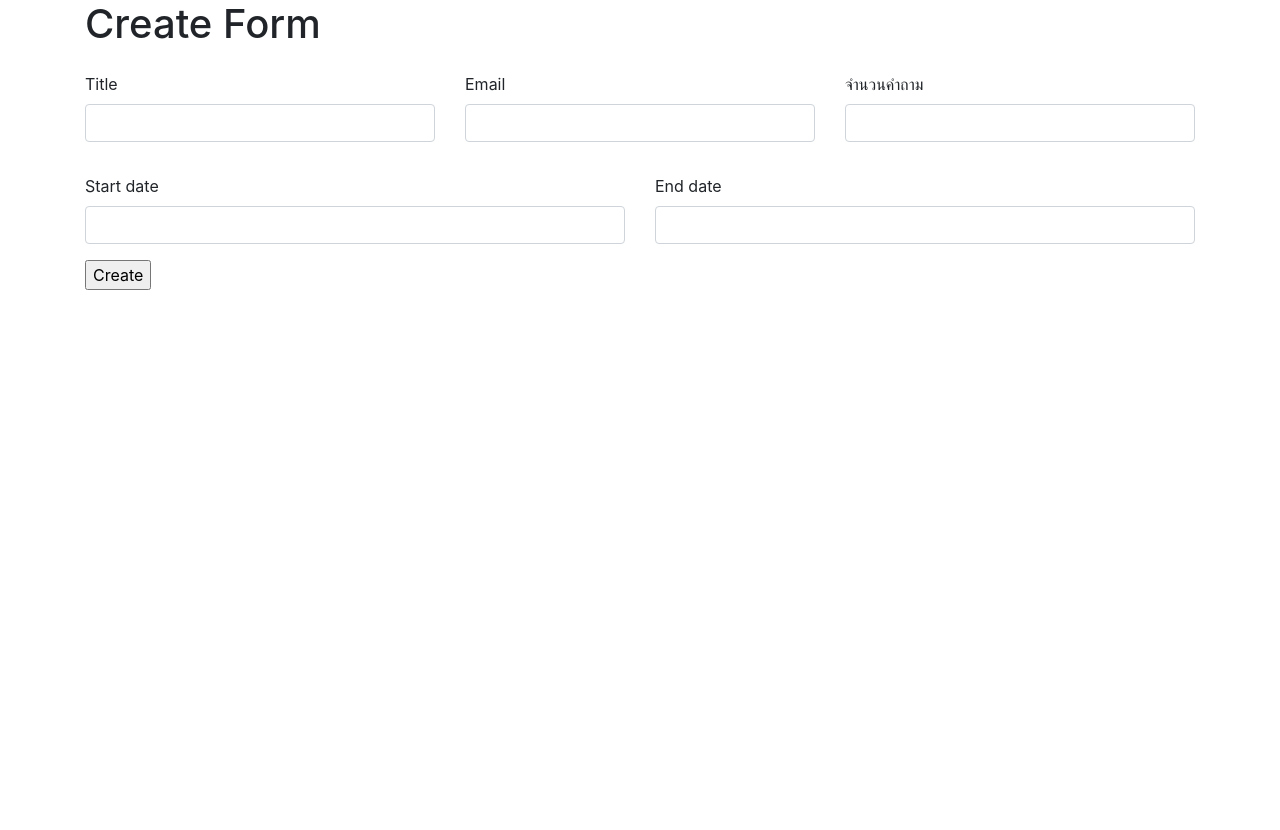
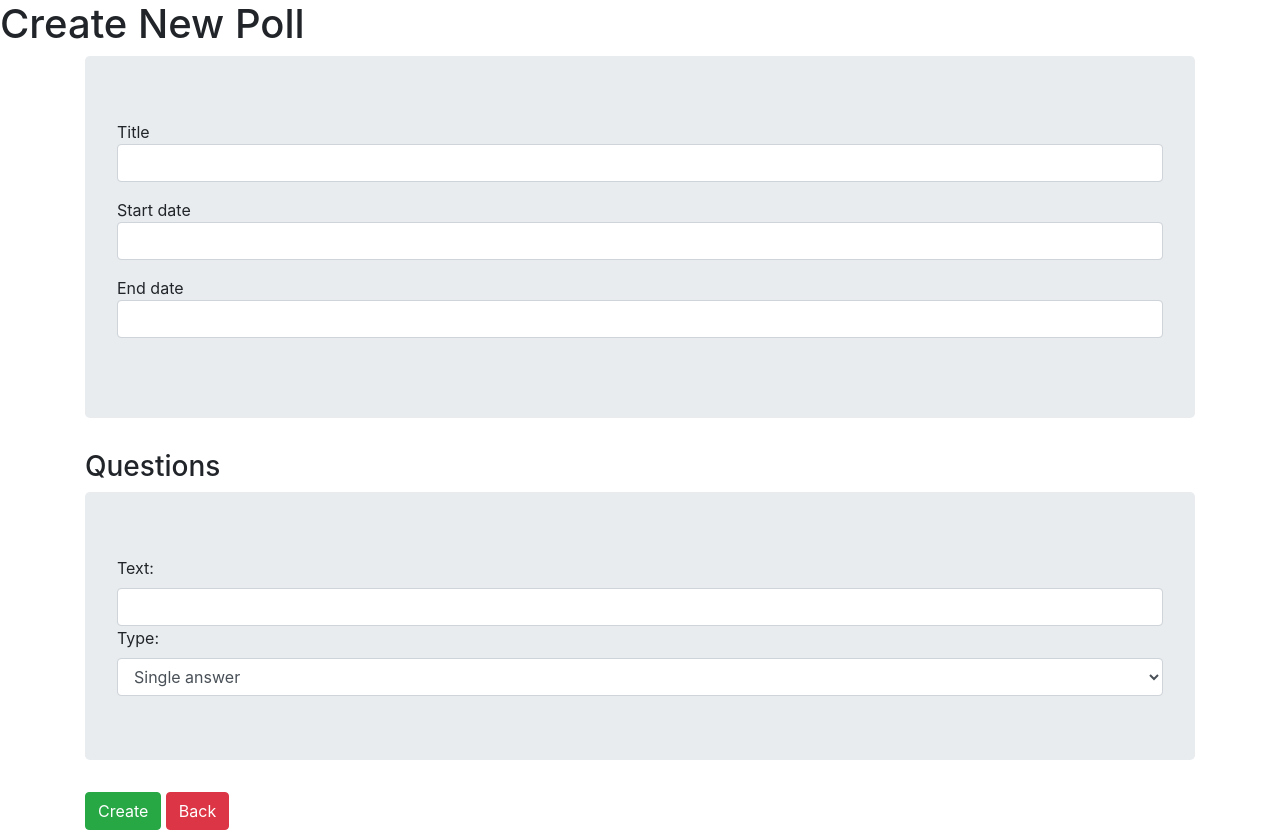
Before and after one commit to wiput1999/webpro2018-django, a Django app: page /polls/create/ in a window 1280 px wide. Before the commit the page ends 290 px from the top, so only its background shows below. Run offline with Django 3.2, Linux system fonts and the light colour scheme; the visitor is signed in with stand-in values (Sample User, id 1); some libraries are stand-ins or nearby versions.

Commit message:
:sparkles: add week 5

```diff
--- a/polls/forms.py
+++ b/polls/forms.py
@@ -4,7 +4,7 @@ from django.contrib.auth.models import User
 from django.core import validators
 from django.core.exceptions import ValidationError
 
-from polls.models import Poll
+from polls.models import Poll, Question, Choice
 
 
 def validate_even(value):
@@ -15,8 +15,6 @@ def validate_even(value):
 # New Poll Form
 class PollForm(forms.Form):
     title = forms.CharField(label='ชื่อโพล', max_length=100, required=True)
-    email = forms.CharField(validators=[validators.validate_email])
-    no_questions = forms.IntegerField(label='จำนวนคำถาม', min_value=0, max_value=10, required=True)
     start_date = forms.DateField(required=False)
     end_date = forms.DateField(required=False)
 
@@ -41,10 +39,26 @@ class PollForm(forms.Form):
             raise forms.ValidationError('โปรดเลือกวันที่เริ่มต้น')
 
 
+class QuestionForm(forms.ModelForm):
+    question_id = forms.IntegerField(required=False, widget=forms.HiddenInput)
+
+    class Meta:
+        model = Question
+        exclude = ['poll']
+
+        widgets = {
+            'text': forms.TextInput(attrs={'class': 'form-control'}),
+            'type': forms.Select(attrs={'class': 'form-control'}),
+        }
+
+
+class ChoiceForm(forms.ModelForm):
+    class Meta:
+        model = Choice
+        exclude = []
+
+
 class PollModelForm(forms.ModelForm):
-    email = forms.CharField(validators=[validators.validate_email])
-    no_questions = forms.IntegerField(label='จำนวนคำถาม', min_value=0, max_value=10, required=True)
-
     class Meta:
         model = Poll
         exclude = ['del_flag']
--- a/polls/templates/polls/create.html
+++ b/polls/templates/polls/create.html
@@ -1,105 +1,74 @@
 <!DOCTYPE html>
+
 {% load static %}
+
 <html lang="en">
 <head>
-    <meta charset="UTF-8">
-    <title>Create Poll</title>
-    <link rel="stylesheet" href="https://stackpath.bootstrapcdn.com/bootstrap/4.3.1/css/bootstrap.min.css"
-          integrity="sha384-ggOyR0iXCbMQv3Xipma34MD+dH/1fQ784/j6cY/iJTQUOhcWr7x9JvoRxT2MZw1T" crossorigin="anonymous">
-    <style>
-        .errorlist {
-            color: red;
-        }
-    </style>
+    <meta charset="UTF-8"/>
+    <meta name="viewport" content="width=device-width, initial-scale=1.0"/>
+    <meta http-equiv="X-UA-Compatible" content="ie=edge"/>
+    <title>Create New Poll</title>
+    <link
+            rel="stylesheet"
+            href="https://stackpath.bootstrapcdn.com/bootstrap/4.3.1/css/bootstrap.min.css"
+            integrity="sha384-ggOyR0iXCbMQv3Xipma34MD+dH/1fQ784/j6cY/iJTQUOhcWr7x9JvoRxT2MZw1T"
+            crossorigin="anonymous"
+    />
 </head>
 <body>
-<div class="container">
-    <div class="row">
-        <div class="col">
-            <h1>Create Form</h1>
+<div>
+    <h1 class="center title">Create New Poll</h1>
+
+    {% if error %}
+        <div class="alert alert-danger container center narrow">
+            {{ error }}
         </div>
-    </div>
-    <form method="post" action="{% url 'create_poll' %}">
+    {% endif %}
+
+    <form
+            class="container narrow"
+            method="POST"
+            action="{% url 'create_poll' %}"
+    >
         {% csrf_token %}
 
-        {% if form.non_field_errors %}
-            <div class="row">
-                <div class="col">
-                    <div class="alert alert-danger" role="alert">
-                        {% for error in form.non_field_errors %}
-                            {{ error }} <br/>
-                        {% endfor %}
-
-                    </div>
-                </div>
+        <!-- Poll form -->
+        <div class="jumbotron">
+            <div class="form-group">
+                {{ form.title.label }}
+                {{ form.title }}
             </div>
-        {% endif %}
-
-        <div class="row">
-            <div class="col">
-                <div class="form-group">
-                    <p class="errorlist">{{ form.title.errors }}</p>
-                    <label for="{{ form.title.id_for_label }}">{{ form.title.label }}</label>
-                    <input type="text" class="form-control" name="{{ form.title.name }}"
-                           id="{{ form.title.id_for_label }}" value="{{ form.data.title }}" required>
-                </div>
-
+            <div class="form-group">
+                {{ form.start_date.label }}
+                {{ form.start_date }}
             </div>
-            <div class="col">
-                <div class="form-group">
-                    <p class="errorlist">{{ form.email.errors }}</p>
-                    <label for="{{ form.email.id_for_label }}">{{ form.email.label }}</label>
-                    <input type="text" class="form-control" name="{{ form.email.name }}"
-                           id="{{ form.email.id_for_label }}" value="{{ form.data.email }}" required>
-                </div>
-            </div>
-            <div class="col">
-                <div class="form-group">
-                    <p class="errorlist">{{ form.no_questions.errors }}</p>
-                    <label for="{{ form.no_questions.id_for_label }}">{{ form.no_questions.label }}</label>
-                    <input type="number" class="form-control" name="{{ form.no_questions.name }}"
-                           id="{{ form.no_questions.id_for_label }}" value="{{ form.data.no_questions }}" required>
-                </div>
+            <div class="form-group">
+                {{ form.end_date.label }}
+                {{ form.end_date }}
             </div>
         </div>
 
-        <div class="row">
-            <div class="col">
-                <div class="form-group">
-                    <p class="errorlist">{{ form.start_date.errors }}</p>
-                    <label for="{{ form.start_date.id_for_label }}">{{ form.start_date.label }}</label>
-                    <input type="text" class="form-control" name="{{ form.start_date.name }}"
-                           id="{{ form.start_date.id_for_label }}" value="{{ form.data.start_date }}">
+        <!-- Formset of questions -->
+        {{ formset.management_form }}
 
-                </div>
+        <h3 class="center title">Questions</h3>
+        {% for i in formset %}
+            <div class="jumbotron">
+                {{ i }}
             </div>
-            <div class="col">
-                <div class="form-group">
-                    <p class="errorlist">{{ form.end_date.errors }}</p>
-                    <label for="{{ form.end_date.id_for_label }}">{{ form.end_date.label }}</label>
-                    <input type="text" class="form-control" name="{{ form.end_date.name }}"
-                           id="{{ form.end_date.id_for_label }}" value="{{ form.data.end_date }}">
-                </div>
-            </div>
-        </div>
-        <div class="row">
-            <div class="col">
-                <input type="submit" value="Create">
-            </div>
+        {% endfor %}
+
+        <!-- Form submission -->
+        <div class="group center">
+            <input class="btn btn-success" type="submit" value="Create"/>
+            <a href="{% url 'index' %}"
+            ><input class="btn btn-danger" type="button" value="Back"
+            /></a>
         </div>
     </form>
-
 </div>
 
-
-<script src="https://code.jquery.com/jquery-3.3.1.slim.min.js"
-        integrity="sha384-q8i/X+965DzO0rT7abK41JStQIAqVgRVzpbzo5smXKp4YfRvH+8abtTE1Pi6jizo"
-        crossorigin="anonymous"></script>
-<script src="https://cdnjs.cloudflare.com/ajax/libs/popper.js/1.14.7/umd/popper.min.js"
-        integrity="sha384-UO2eT0CpHqdSJQ6hJty5KVphtPhzWj9WO1clHTMGa3JDZwrnQq4sF86dIHNDz0W1"
-        crossorigin="anonymous"></script>
-<script src="https://stackpath.bootstrapcdn.com/bootstrap/4.3.1/js/bootstrap.min.js"
-        integrity="sha384-JjSmVgyd0p3pXB1rRibZUAYoIIy6OrQ6VrjIEaFf/nJGzIxFDsf4x0xIM+B07jRM"
-        crossorigin="anonymous"></script>
+<script src="https://cdn.jsdelivr.net/npm/vue"></script>
+<script src="{% static 'js/main.js' %}"></script>
 </body>
 </html>
--- a/polls/templates/polls/index.html
+++ b/polls/templates/polls/index.html
@@ -22,7 +22,9 @@
                 {% for poll in poll_list %}
                     <li>{{ poll.id }} {{ poll.title }} ({{ poll.question_count }} คำถาม)
                         {% if user.is_authenticated %}
-                            - <a href="{% url 'poll_detail' poll_id=poll.id %}">Detail</a></li>
+                            - <a href="{% url 'poll_detail' poll_id=poll.id %}">Detail</a>&nbsp;
+                            <a href="{% url 'update_poll' poll_id=poll.id %}">Update</a>
+                            </li>
                         {% endif %}
                 {% endfor %}
             </ul>
--- a/polls/urls.py
+++ b/polls/urls.py
@@ -10,6 +10,9 @@ urlpatterns = [
     path("register", views.register, name="register"),
     path("detail/<int:poll_id>/", views.detail, name="poll_detail"),
     path("detail/<int:poll_id>/create-comment", views.create_comment, name="create_comment"),
+    path('detail/<int:question_id>/choice/', views.edit_choice, name='update_choice'),
+    path('detail/<int:question_id>/choice/api/', views.edit_choice_api, name='update_choice_api'),
     path("create/", views.create, name='create_poll'),
-    path("update/<int:poll_id>/", views.update, name='update_poll')
+    path("update/<int:poll_id>/", views.update, name='update_poll'),
+    path("delete/<int:question_id>/", views.delete_question, name='delete_question'),
 ]
--- a/polls/views.py
+++ b/polls/views.py
@@ -1,12 +1,16 @@
+import json
+
 from django.contrib.auth import authenticate, login, logout
 from django.contrib.auth.decorators import login_required, permission_required
 from django.contrib.auth.models import User
 from django.db.models import Count
-from django.http import HttpResponse
+from django.forms import formset_factory
+from django.http import HttpResponse, JsonResponse
 from django.shortcuts import render, redirect
+from django.views.decorators.csrf import csrf_exempt
 
-from polls.forms import PollForm, CommentForm, ChangePasswordForm, RegisterForm, PollModelForm
-from polls.models import Poll, Question, Answer, Comment, Profile
+from polls.forms import PollForm, CommentForm, ChangePasswordForm, RegisterForm, PollModelForm, QuestionForm, ChoiceForm
+from polls.models import Poll, Question, Answer, Comment, Profile, Choice
 
 
 # Create your views here.
@@ -68,17 +72,30 @@ def detail(request, poll_id):
 @login_required
 @permission_required('polls.add_poll')
 def create(request):
+    question_formset = formset_factory(QuestionForm, min_num=1, max_num=15, extra=0)
+
     if request.method == 'POST':
         form = PollModelForm(request.POST)
+        formset = question_formset(request.POST)
 
         if form.is_valid():
-            form.save()
-
+            poll = form.save()
+            if formset.is_valid():
+                for i in formset:
+                    Question.objects.create(
+                        text=i.cleaned_data.get('text'),
+                        type=i.cleaned_data.get('type'),
+                        poll=poll
+                    )
+                return redirect('index')
     else:
         form = PollModelForm()
+        formset = question_formset()
 
     context = {
-        'form': form
+        'form': form,
+        'formset': formset,
+        'error': form.errors
     }
 
     return render(request, 'polls/create.html', context=context)
@@ -87,22 +104,125 @@ def create(request):
 @login_required
 @permission_required('polls.change_poll')
 def update(request, poll_id):
+    question_formset = formset_factory(QuestionForm)
     poll = Poll.objects.get(pk=poll_id)
+
     if request.method == 'POST':
         form = PollModelForm(request.POST, instance=poll)
+        formset = question_formset(request.POST)
 
         if form.is_valid():
             form.save()
 
+            if formset.is_valid():
+                for i in formset:
+                    if i.cleaned_data.get('question_id'):
+                        question = Question.objects.get(id=i.cleaned_data.get('question_id'))
+
+                        if question:
+                            question.text = i.cleaned_data.get('text')
+                            question.type = i.cleaned_data.get('type')
+                            question.save()
+                    elif i.cleaned_data.get('text'):
+                        Question.objects.create(
+                            text=i.cleaned_data.get('text'),
+                            type=i.cleaned_data.get('type'),
+                            poll=poll
+                        )
+                return redirect('update_poll', poll_id=poll_id)
+
     else:
         form = PollModelForm(instance=poll)
+        formset = question_formset(initial=[{'text': i.text, 'type': i.type, 'question_id': i.id}
+                                            for i in poll.question_set.all()])
+        data = [{'text': i.text, 'type': i.type, 'question_id': i.id}
+                for i in poll.question_set.all()]
 
     context = {
+        'poll': poll,
         'form': form,
-        'poll': poll
+        'formset': formset,
+        'error': form.errors
     }
 
-    return render(request, 'polls/update.html', context=context)
+    return render(request, template_name='polls/update.html', context=context)
+
+
+@login_required
+@permission_required('polls.change_poll')
+def delete_question(request, question_id):
+    question = Question.objects.get(id=question_id)
+    question.delete()
+    return redirect('update_poll', poll_id=question.poll.id)
+
+
+# Choices
+@login_required
+def edit_choice(request, question_id):
+    question = Question.objects.get(pk=question_id)
+
+    choices = [{'id': i.id, 'text': i.text, 'value': i.value, 'question': i.question_id}
+               for i in question.choice_set.all()]
+
+    context = {
+        'poll': question.poll,
+        'question': question,
+        'choices': json.dumps(choices),
+    }
+
+    return render(request, template_name='polls/edit-choice.html', context=context)
+
+
+@csrf_exempt
+def edit_choice_api(request, question_id):
+    if request.method == 'POST':
+        choice_list = json.loads(request.body)
+        error_message = None
+
+        # Algorithm: Delete choices
+        database_choice_list_ids = [i.id for i in Question.objects.get(pk=question_id).choice_set.all()]
+        choice_list_ids = list()
+
+        for i in choice_list:
+            try:
+                choice_list_ids.append(i['id'])
+            except KeyError:
+                pass
+
+        for i in database_choice_list_ids:
+            if i not in choice_list_ids:
+                Choice.objects.get(pk=i).delete()
+
+        # Algorithm: Validations
+        for i in choice_list:
+            print(type(i['value']))
+            if i['text'] == '' or i['value'] == '':
+                error_message = 'Fields can\'t be left blank.'
+                break
+            error_message = None
+
+        # Algorithm: Save choices
+        if not error_message:
+            for i in choice_list:
+                try:
+                    # Case: Choice already exists.
+                    Choice.objects.filter(pk=i['id']).update(text=i['text'], value=i['value'])
+                except KeyError:
+                    # Case: Choice doesn't exist.
+                    form = ChoiceForm({'text': i['text'],
+                                       'value': i['value'],
+                                       'question': question_id,})
+                    if form.is_valid():
+                        form.save()
+                    else:
+                        error_message = 'Fields can\'t be left blank.'
+                        break
+
+        if not error_message:
+            return JsonResponse({'message': 'success'}, status=200)
+        return JsonResponse({'message': error_message}, status=400)
+
+    return JsonResponse({'message': 'This API doesn\'t accept GET requests.'}, status=405)
 
 
 @login_required
```
Also changed, not shown: polls/templates/polls/edit-choice.html (added, +99 -0 lines), polls/templates/polls/update.html (+60 -72 lines), static/css/main.css (added), static/js/main.js (added).
